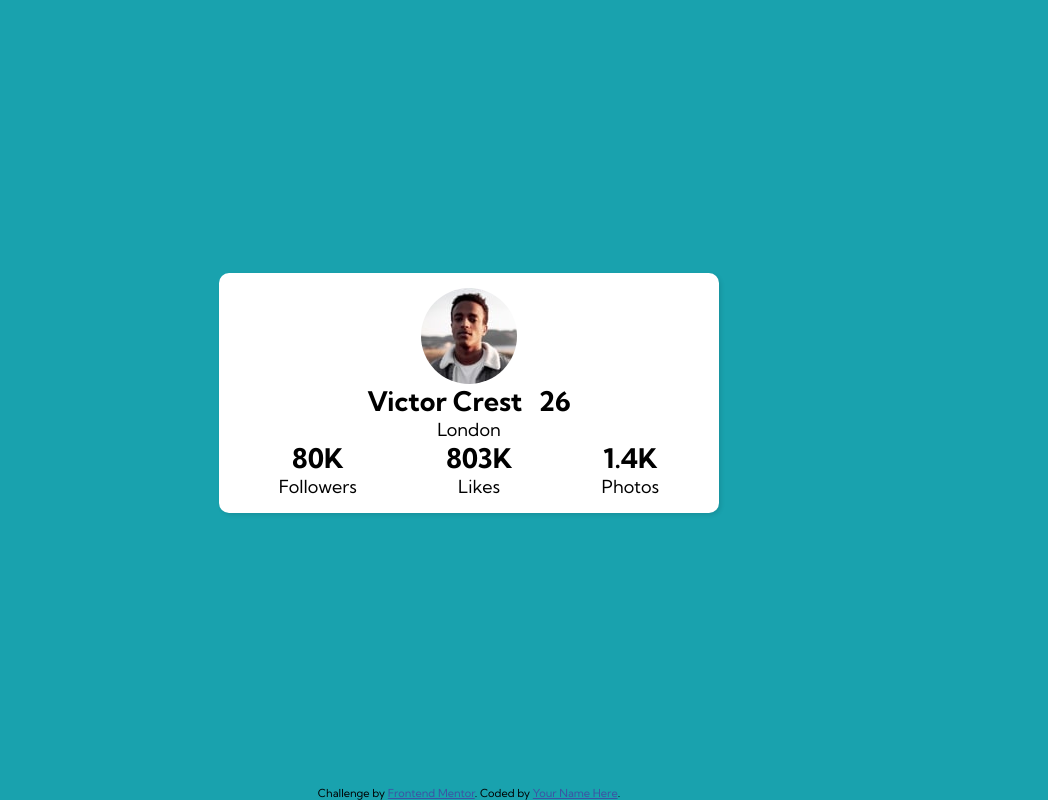
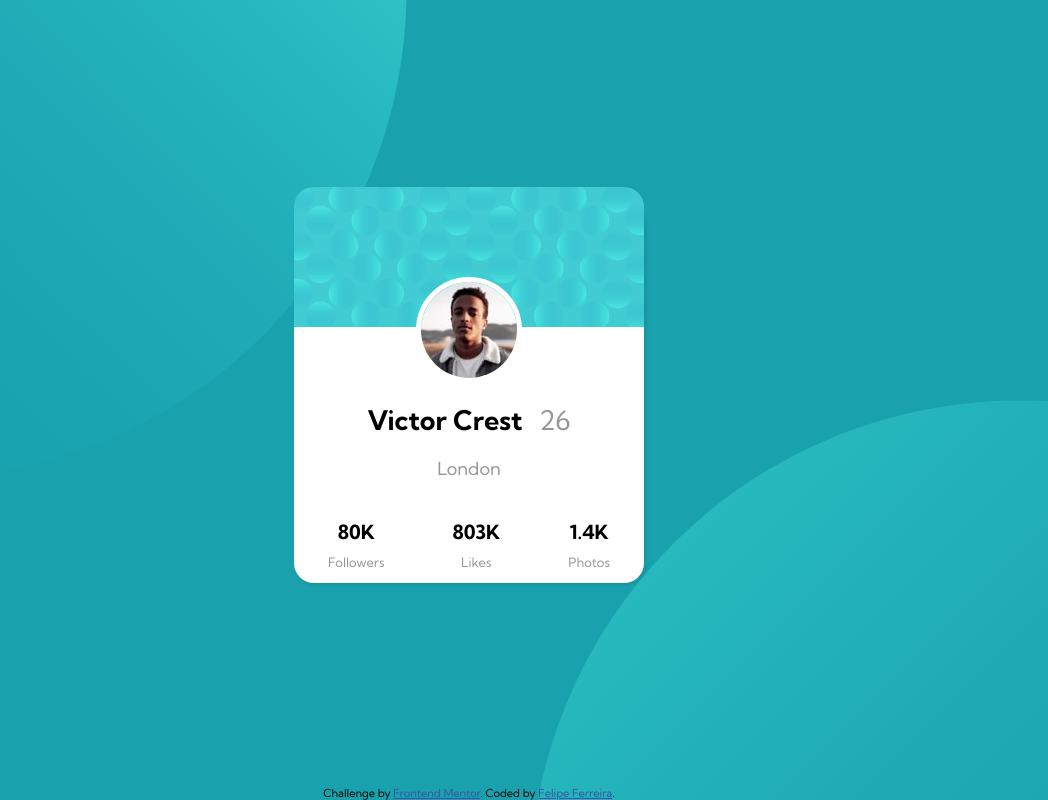
Before and after one commit to FelipeFerreiraSS/Profile-card-component, a plain HTML site: page index.html in a window 1280 px wide. Shown: the whole page, without its empty margins (171-1219 px from the left). Drawn offline with Linux system fonts and the light colour scheme.

Commit message:
end of the project

```diff
--- a/index.html
+++ b/index.html
@@ -18,7 +18,13 @@
   </style>
 </head>
 <body>
+  <!--
+  <img src="./images/bg-pattern-top.svg" class="bgTop" alt="">
+    -->
     <section class="container">
+
+        <img src="./images/bg-pattern-card.svg" alt="background card">
+
         <div class="profile">
           <img src="./images/image-victor.jpg" alt="Profile picture">
           <div>
@@ -26,6 +32,10 @@
             <h2>26</h2>
           </div>
           <p>London</p>
+        </div>
+
+        <div class="alternative">
+
         </div>
 
         <div class="profileStatus">
@@ -45,9 +55,14 @@
           </div>
         </div>
     </section>
+
+    <!--
+    <img src="./images/bg-pattern-bottom.svg" class="bgBottom" alt="">
+    -->
+
     <div class="attribution">
       Challenge by <a href="https://www.frontendmentor.io?ref=challenge" target="_blank">Frontend Mentor</a>.
-      Coded by <a href="#">Your Name Here</a>.
+      Coded by <a href="https://github.com/FelipeFerreiraSS/Profile-card-component">Felipe Ferreira</a>.
     </div>
 </body>
 </html>
--- a/style.css
+++ b/style.css
@@ -22,13 +22,19 @@ body {
   display: flex;
   flex-direction: column;
   justify-content: center;
+
+  background-image: url("./images/bg-pattern-top.svg"),
+    url("./images/bg-pattern-bottom.svg");
+  background-repeat: no-repeat, no-repeat;
+  background-position: -400px -500px, 700px 400px;
 }
 
 section {
   background: white;
-  border-radius: 10px;
+  border-radius: 20px;
   padding: 15px;
-  width: 500px;
+  width: 350px;
+  height: 380px;
   margin: auto;
   box-shadow: 2px 2px 4px rgba(0, 0, 0, 0.1);
 
@@ -36,6 +42,13 @@ section {
   flex-direction: column;
   justify-content: center;
   align-items: center;
+}
+
+section > img {
+  width: 350px;
+  border-top-left-radius: 20px;
+  border-top-right-radius: 20px;
+  margin-top: -30px;
 }
 
 .profile {
@@ -47,18 +60,34 @@ section {
 
 .profile > img {
   border-radius: 50%;
+  margin-top: -50px;
+  border: solid 5px white;
 }
 
 .profile > div {
   display: flex;
   width: 220px;
   justify-content: space-around;
+  margin-top: 20px;
+}
+
+.profile > div > h2 {
+  font-weight: 400;
+  color: var(--DarkGray);
+}
+
+.profile > p {
+  font-weight: 400;
+  color: var(--DarkGray);
+  margin-top: 20px;
+  margin-bottom: 30px;
 }
 
 .profileStatus {
   display: flex;
-  width: 470px;
+  width: 350px;
   justify-content: space-around;
+  font-size: 13px;
 }
 
 .StatusOfNumbersProfile {
@@ -67,3 +96,17 @@ section {
   justify-content: center;
   align-items: center;
 }
+
+.StatusOfNumbersProfile > p {
+  font-weight: 400;
+  color: var(--DarkGray);
+  margin-top: 10px;
+}
+
+.alternative {
+  content: "";
+  height: 0.2px;
+  width: 350px;
+  background: var(--DarkGray);
+  margin-bottom: 10px;
+}
```
